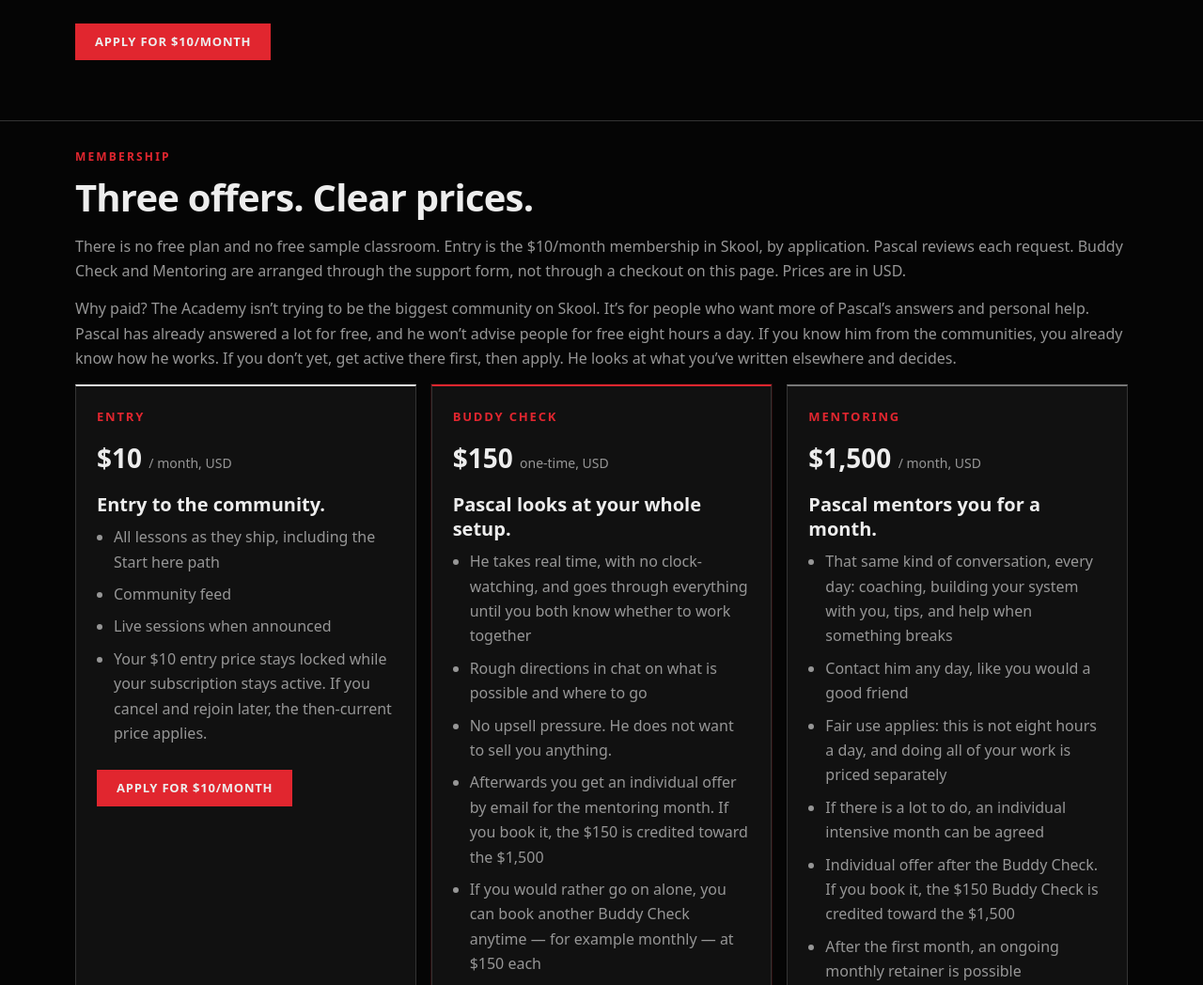
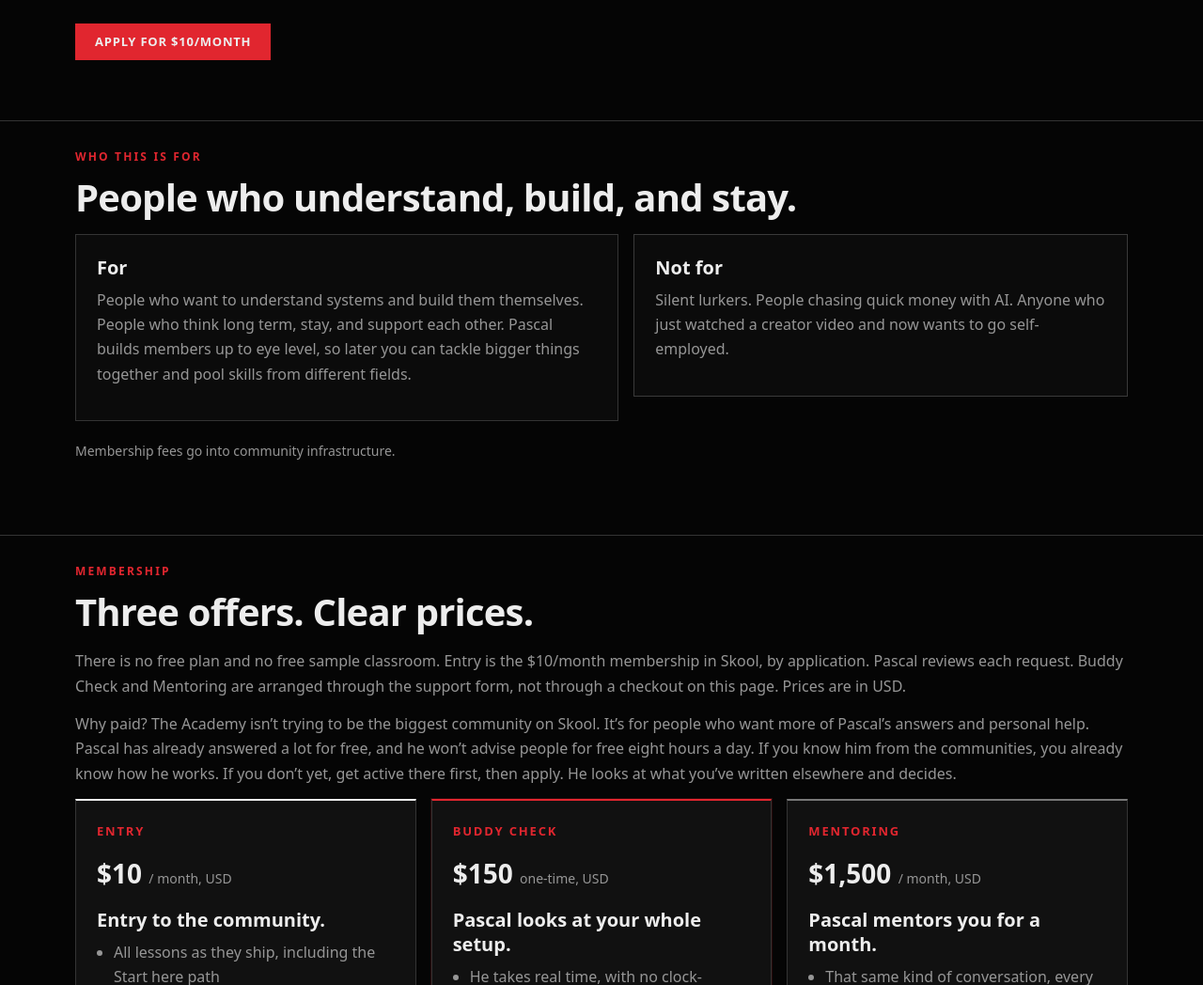
Before and after one commit to pascalpollack/hiron-academy-site, a plain HTML site: page index.html in a window 1280 px wide. Shown: the part 1641-2689 px from the top of the page at 94% size. Drawn offline with Linux system fonts and the light colour scheme.

Commit message:
Add a short Who this is for section before pricing.

```diff
--- a/index.html
+++ b/index.html
@@ -316,6 +316,7 @@
     - Buddy Check and Mentoring are arranged through the support form (topic: Hire Me), not through a checkout on this page.
     - FAQ “Is there a free trial?” links “his Skool profile” to https://www.skool.com/hiron-academy-2448/about as a placeholder until the exact profile URL is provided.
     - Why paid (t44u + t45u): the Academy is not trying to be the biggest community on Skool; it is for people who want more of Pascal’s answers and personal help. He has already answered a lot for free and will not advise people for free eight hours a day. If you know him from the communities, you already know how he works; everyone else should get active there first, then apply. He looks at what you have written elsewhere and decides. Other communities he is active in are welcome to join.
+    - Who this is for (t46u): builders who understand and build systems themselves, think long term, stay and support each other; Pascal builds members up to eye level so later they can tackle bigger things together and pool skills from different fields. Not for silent lurkers, quick-money-with-AI seekers, or people who just watched a creator video and want to go self-employed. Membership fees go into community infrastructure. No funding-goal figures on the page.
   -->
   <a class="skip" href="#about">Skip to about</a>
   <header class="nav">
@@ -324,6 +325,7 @@
       <nav class="links" aria-label="Sections">
         <a href="#about">About</a>
         <a href="#start">Start</a>
+        <a href="#who">Who it's for</a>
         <a href="#tiers">Tiers</a>
         <a href="#hire-me">Hire Me</a>
         <a href="#welcome">Welcome</a>
@@ -423,6 +425,25 @@
         <div class="cta-row">
           <a class="btn" href="https://www.skool.com/hiron-academy-2448/about">Apply for $10/month</a>
         </div>
+      </div>
+    </section>
+
+
+    <section id="who">
+      <div class="wrap">
+        <p class="kicker">Who this is for</p>
+        <h2>People who understand, build, and stay.</h2>
+        <div class="bound-grid" style="margin-top:8px;">
+          <div class="scope-in">
+            <h3>For</h3>
+            <p>People who want to understand systems and build them themselves. People who think long term, stay, and support each other. Pascal builds members up to eye level, so later you can tackle bigger things together and pool skills from different fields.</p>
+          </div>
+          <div class="scope-out">
+            <h3>Not for</h3>
+            <p>Silent lurkers. People chasing quick money with AI. Anyone who just watched a creator video and now wants to go self-employed.</p>
+          </div>
+        </div>
+        <p class="skool-note">Membership fees go into community infrastructure.</p>
       </div>
     </section>
 
```
